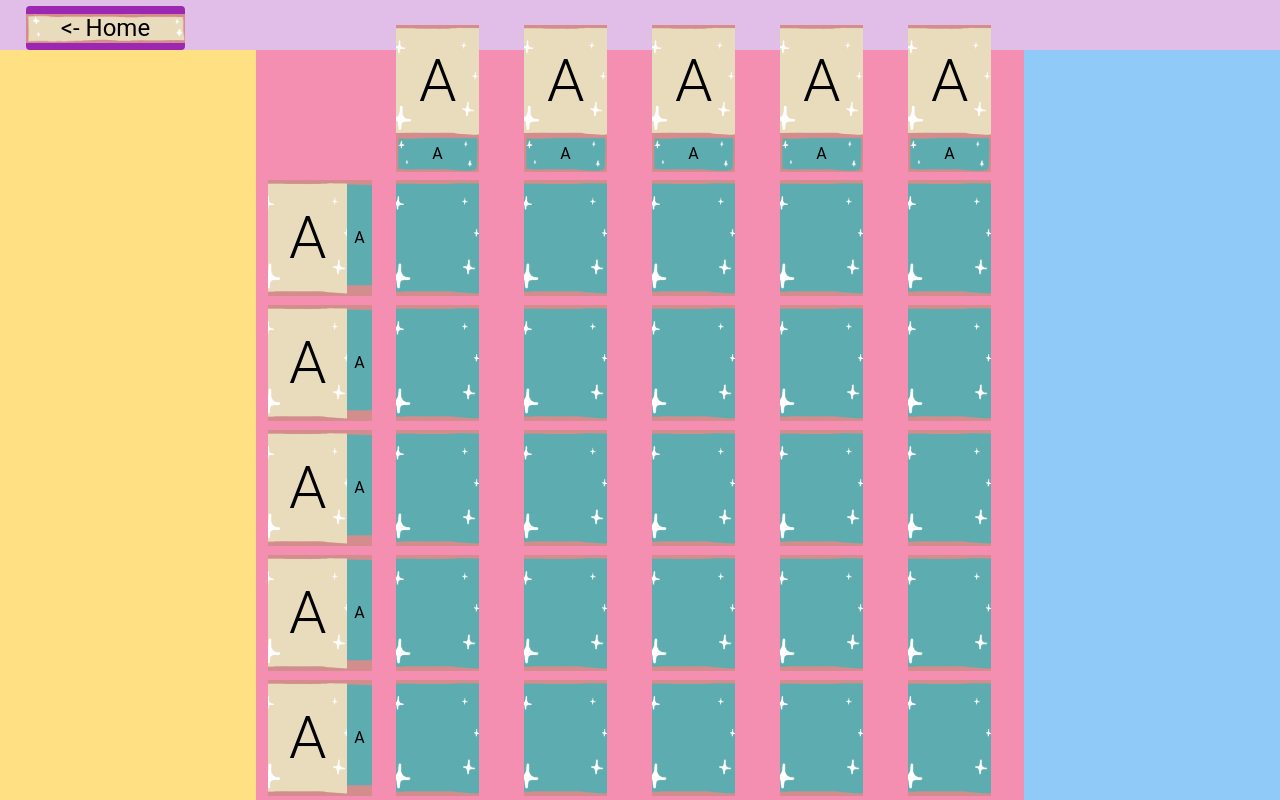
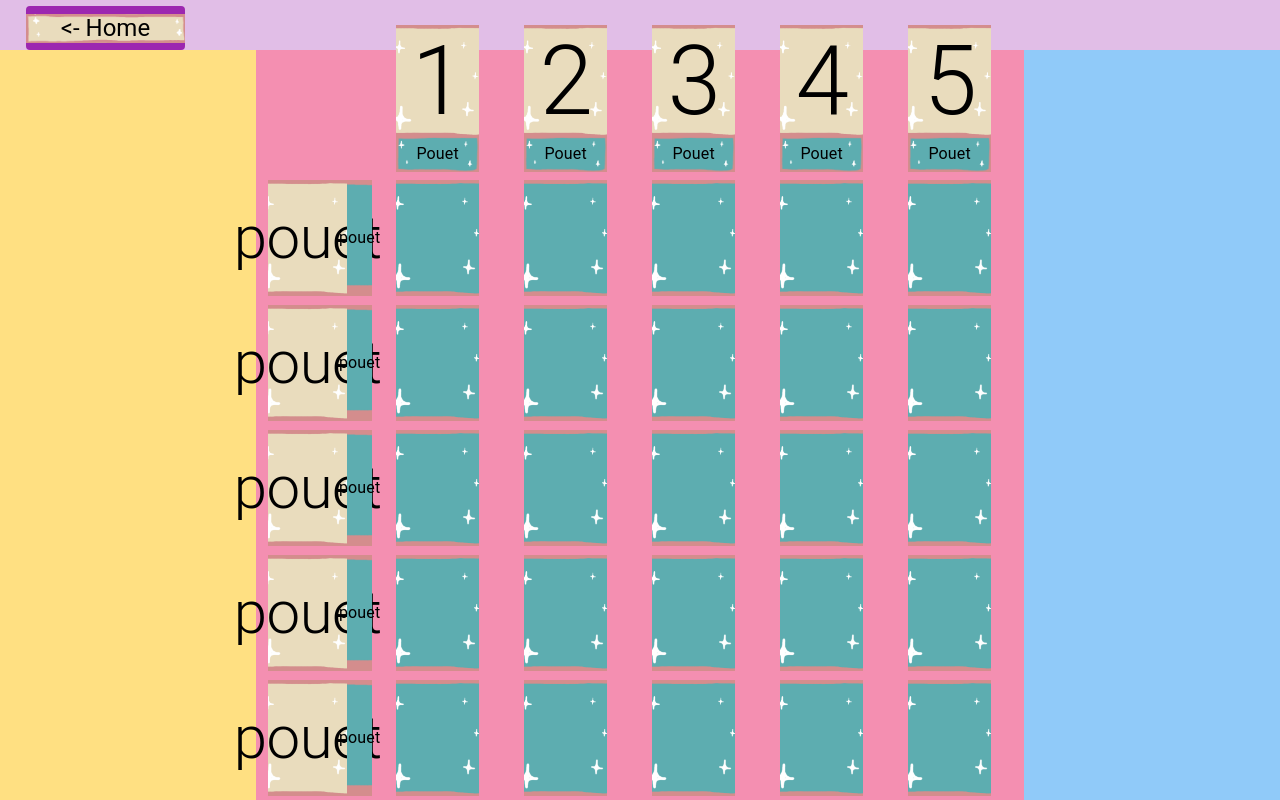
Before and after one commit to Jiihana/MotRigoloWeb, a React (Create React App) app in the folder motrigoloreact/client/: page / in a window 1280 px wide. Built offline with nearby package versions, Linux system fonts and the light colour scheme; no server answers.

Commit message:
verticlae ok

```diff
--- a/motrigoloreact/client/src/Pages/Essai/CardFake.tsx
+++ b/motrigoloreact/client/src/Pages/Essai/CardFake.tsx
@@ -1,5 +1,5 @@
 import { Avatar, Box, colors, Stack, Typography } from '@mui/material';
-import CardHeaderHorizontale from './CardHeaderHorizontale';
+import CardHeaderHorizontale from '../Game/Cards/CardHeader/CardHeaderHorizontale';
 
 export interface CardGridInterface {}
 
--- /dev/null
+++ b/motrigoloreact/client/src/Pages/Game/Cards/CardHeader/CardHeaderHorizontale.tsx
@@ -0,0 +1,22 @@
+import { Avatar, Box, colors, Stack, Typography } from '@mui/material';
+import CardWithText from '../CardWithText/CardWithText';
+
+export interface CardGridInterface {}
+
+const CardHeaderHorizontale = (props: CardGridInterface) => {
+    return (
+        <Stack
+            direction="row"
+            sx={{
+                height: '115%',
+                width: '100%',
+                backgroundColor: colors.amber[500]
+            }}
+        >
+            <CardWithText cardText="pouet" backgroundImage="url(/images/cardGrid.png)" height="100%" width="80%" textVariant="h2" />
+            <CardWithText cardText="pouet" backgroundImage="url(/images/cardWord.png)" height="100%" width="25%" textVariant="body1" />
+        </Stack>
+    );
+};
+
+export default CardHeaderHorizontale;
--- /dev/null
+++ b/motrigoloreact/client/src/Pages/Game/Cards/CardHeader/CardHeaderVerticale.tsx
@@ -0,0 +1,24 @@
+import { Avatar, Box, colors, Stack, Typography } from '@mui/material';
+import CardWithText from '../CardWithText/CardWithText';
+
+export interface CardGridInterface {
+    cardText: string;
+    cardWord: string;
+}
+
+const CardHeaderVerticale = (props: CardGridInterface) => {
+    return (
+        <Stack
+            sx={{
+                height: '145%',
+                width: '80%',
+                backgroundColor: colors.amber[500]
+            }}
+        >
+            <CardWithText cardText={props.cardText} backgroundImage="url(/images/cardGrid.png)" height="80%" width="100%" textVariant="h1" />
+            <CardWithText cardText={props.cardWord} backgroundImage="url(/images/cardWord.png)" height="25%" width="100%" textVariant="body1" />
+        </Stack>
+    );
+};
+
+export default CardHeaderVerticale;
--- a/motrigoloreact/client/src/Pages/Game/Cards/CardWithText/CardWithText.tsx
+++ b/motrigoloreact/client/src/Pages/Game/Cards/CardWithText/CardWithText.tsx
@@ -32,7 +32,7 @@ const CardWithText = (props: CardGridInterface) => {
                     color: 'black'
                 }}
             >
-                A
+                {props.cardText}
             </Typography>
         </Box>
     );
--- a/motrigoloreact/client/src/Pages/Game/GameGrid/GameGrid.tsx
+++ b/motrigoloreact/client/src/Pages/Game/GameGrid/GameGrid.tsx
@@ -2,9 +2,8 @@ import React, { useEffect } from 'react';
 
 import { Box, colors, Grid, Stack } from '@mui/material';
 import CardIndexInteractive from '../Cards/CardIndex/CardIndexInteractive';
-import CardHeaderHorizontal from '../Cards/CardHeader/CardHeaderHorizontal';
-import CardHeaderVerticale from '../../Essai/CardHeaderVerticale';
-import CardHeaderHorizontale from '../../Essai/CardHeaderHorizontale';
+import CardHeaderVerticale from '../Cards/CardHeader/CardHeaderVerticale';
+import CardHeaderHorizontale from '../Cards/CardHeader/CardHeaderHorizontale';
 
 interface DynamicGridProps {
     numberOfCardPerRow: number;
@@ -48,9 +47,9 @@ class CardsGenerator {
 
     //--------------------- Carte Header Verticale
     public cardHeaderVerticalGenerator(index: number) {
-        const cardText = this.getCardHeaderHorizontalText(index);
+        const cardText = this.getCardHeaderVerticalText(index);
 
-        return <CardHeaderVerticale></CardHeaderVerticale>;
+        return <CardHeaderVerticale cardText={cardText} cardWord={'Pouet'}></CardHeaderVerticale>;
     }
 
     private getCardHeaderVerticalText(index: number): string {
```
Also changed, not shown: motrigoloreact/client/src/Pages/Essai/TestField.tsx (+7 -7 lines).
